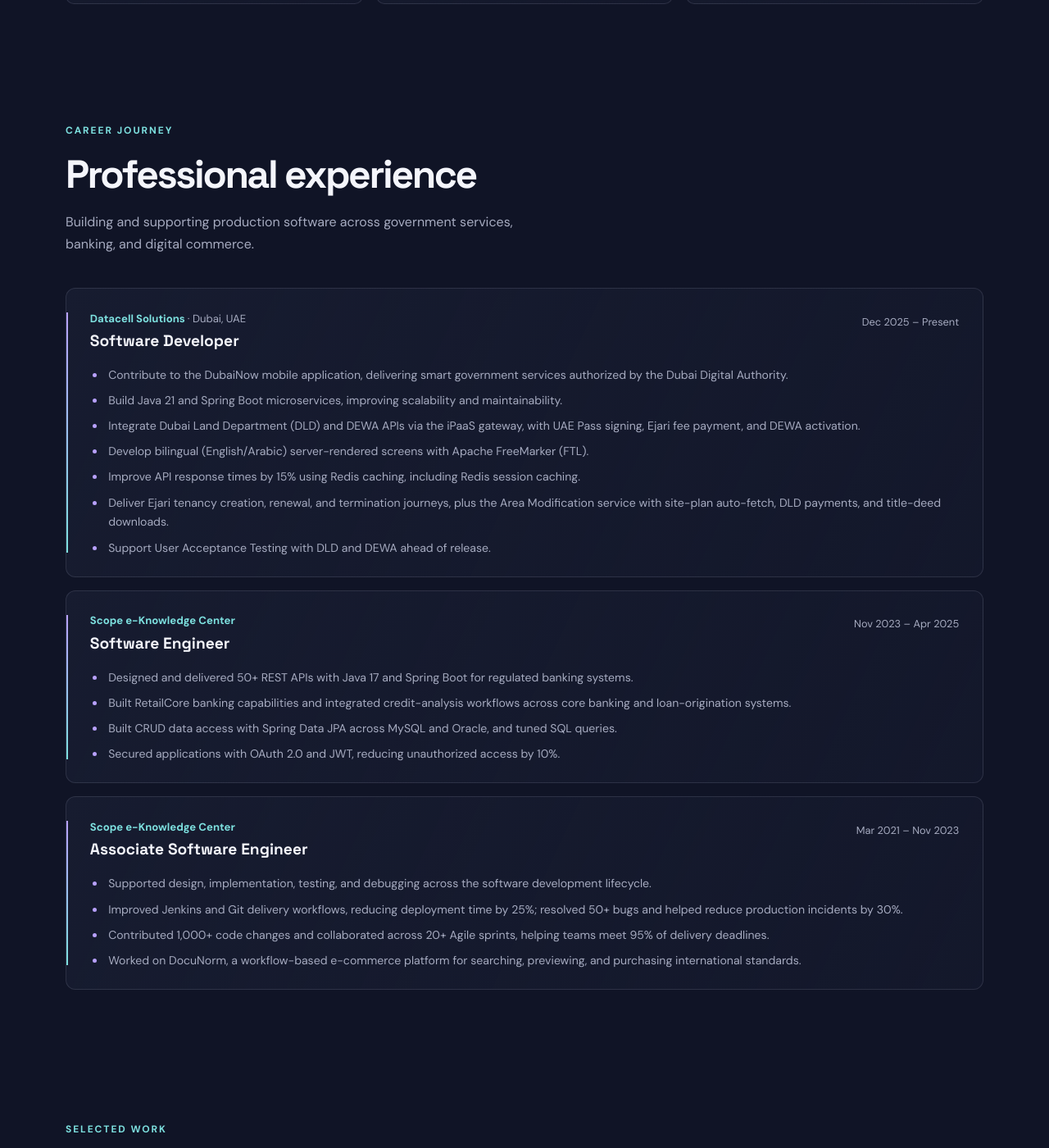
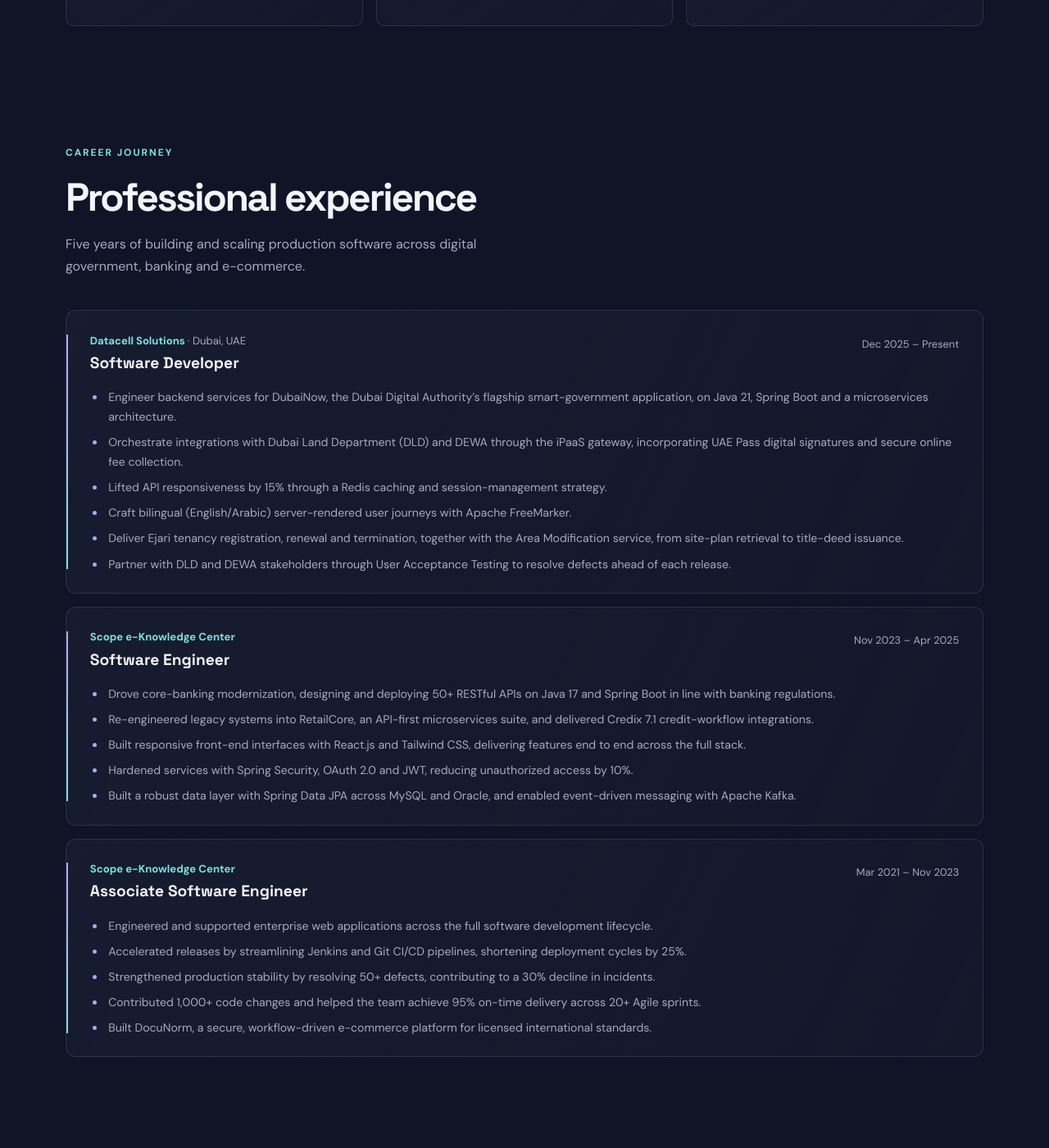
Before and after one commit to yuvaranianbu27/yuvaranianbu27, a Jekyll site: the page built from index.md, in a window 1280 px wide and 1400 px high, scrolled down 2005 px. Shown: the whole window at 82% size. Built offline with Jekyll 4.4.1, drawn with Linux system fonts in a browser that asks for light colours; some of the changed text lies outside the part shown.

Commit message:
Enhance portfolio and profile README content (#2)
Reposition as Full Stack and Java Backend Engineer, polish all copy,
add impact highlights and full experience section, refresh banner.

```diff
--- a/_config.yml
+++ b/_config.yml
@@ -1,5 +1,5 @@
-title: Yuvarani Anbu | Java Developer & Backend Engineer
-description: Java developer and backend engineer with 5 years of experience building Spring Boot microservices, secure APIs, and digital services.
+title: Yuvarani Anbu | Full Stack & Java Backend Engineer
+description: Full stack and Java backend engineer with five years of experience building secure Spring Boot microservices, React interfaces and digital-government services in Dubai.
 url: https://yuvaranianbu27.github.io
 baseurl: /yuvaranianbu27
 markdown: kramdown
--- a/index.md
+++ b/index.md
@@ -1,21 +1,21 @@
 ---
 layout: default
-title: Yuvarani Anbu | Java Developer & Backend Engineer
-description: Java developer and backend engineer with 5 years of experience building Spring Boot microservices, secure APIs, and digital services.
+title: Yuvarani Anbu | Full Stack & Java Backend Engineer
+description: Full stack and Java backend engineer with five years of experience building secure Spring Boot microservices, React interfaces and digital-government services in Dubai.
 ---
 
 <section class="hero" id="about">
   <div class="hero-content">
-    <p class="eyebrow"><span class="status-dot"></span> Java Developer · Software Engineer · Backend Engineer</p>
+    <p class="eyebrow"><span class="status-dot"></span> Full Stack Engineer · Java Backend Engineer</p>
     <h1>Hi, I’m <span>Yuvarani Anbu.</span></h1>
-    <p class="hero-copy">I build secure, scalable, high-performance Java services and API-driven products. Over 5 years in software development, I’ve delivered banking integrations and digital government services with Spring Boot, microservices, and a focus on measurable improvements.</p>
+    <p class="hero-copy">I architect secure, scalable Java services and craft the interfaces that bring them to life. Over five years, I’ve delivered core-banking platforms and smart-government services for Dubai, combining Spring Boot microservices, React and a relentless focus on measurable impact.</p>
     <div class="hero-actions">
       <a class="button button-primary" href="#experience">Explore my experience <span aria-hidden="true">↓</span></a>
       <a class="button button-secondary" href="mailto:yuvaranianbu27@gmail.com">Get in touch <span aria-hidden="true">↗</span></a>
     </div>
     <div class="hero-meta">
-      <span>Java 8 · 17 · 21</span>
-      <span>Spring Boot &amp; microservices</span>
+      <span>Java 21 · Spring Boot</span>
+      <span>React · Microservices</span>
       <span>Dubai, UAE</span>
     </div>
   </div>
@@ -52,11 +52,11 @@ description: Java developer and backend engineer with 5 years of experience buil
 <section class="section about-section">
   <div class="section-heading">
     <p class="eyebrow">Backend engineering</p>
-    <h2>Reliable systems, <span>real-world impact.</span></h2>
+    <h2>End-to-end engineering, <span>real-world impact.</span></h2>
   </div>
   <div class="about-copy">
-    <p>I’m a Java developer with 5 years of experience designing and delivering backend services, REST APIs, and distributed microservices for government and banking products. My work spans Java 8, 17, and 21; Spring Boot; database integrations; application security; and frontend components when a feature needs them.</p>
-    <p>I enjoy taking complex workflows from integration through delivery—writing high-quality, well-tested code, optimising database connections and application performance, and solving ambitious problems alongside high-calibre teams in fast-paced environments.</p>
+    <p>I’m a full stack and Java backend engineer with five years of experience architecting secure, resilient platforms for the government and banking sectors. Today, I engineer Java 21 and Spring Boot microservices for DubaiNow, the Dubai Digital Authority’s flagship smart-government application, integrating Dubai Land Department, DEWA and UAE Pass services that residents rely on every day.</p>
+    <p>I enjoy owning features end to end, from API design and data modelling to responsive, bilingual interfaces built with React and FreeMarker. I take pride in clean, well-tested code, close collaboration with stakeholders and solutions that deliver measurable business outcomes.</p>
   </div>
 </section>
 
@@ -85,7 +85,7 @@ description: Java developer and backend engineer with 5 years of experience buil
   <div class="section-heading">
     <p class="eyebrow">My toolkit</p>
     <h2>Skills &amp; technologies</h2>
-    <p class="section-intro">A practical toolkit for building, securing, integrating, and delivering production software.</p>
+    <p class="section-intro">A versatile, production-proven toolkit for designing, securing, integrating and shipping software across the full stack.</p>
   </div>
   <div class="skill-grid">
     <article class="skill-card">
@@ -96,22 +96,22 @@ description: Java developer and backend engineer with 5 years of experience buil
     <article class="skill-card">
       <span class="card-number">02</span>
       <h3>Microservices &amp; APIs</h3>
-      <p>RESTful APIs · Spring Cloud Gateway · Kafka · Redis · Eureka Discovery · service integrations</p>
+      <p>RESTful API design · Spring Cloud Gateway · Apache Kafka · Redis · Eureka · iPaaS and government-service integrations</p>
     </article>
     <article class="skill-card">
       <span class="card-number">03</span>
       <h3>Frontend</h3>
-      <p>React · Redux · FreeMarker (FTL) · Material UI · Tailwind CSS · HTML5 · CSS3 · JavaScript</p>
+      <p>React.js · Redux · JavaScript · FreeMarker (English/Arabic) · Tailwind CSS · Material UI · HTML5 · CSS3</p>
     </article>
     <article class="skill-card">
       <span class="card-number">04</span>
       <h3>Databases</h3>
-      <p>MySQL · Oracle · SQL · Spring Data JPA · Hibernate ORM · database and query optimization</p>
+      <p>MySQL · Oracle · MongoDB · Spring Data JPA · Hibernate ORM · SQL tuning and optimization</p>
     </article>
     <article class="skill-card">
       <span class="card-number">05</span>
       <h3>Security &amp; quality</h3>
-      <p>Spring Security · OAuth 2.0 · JWT · JUnit · Mockito · Swagger · API documentation</p>
+      <p>Spring Security · OAuth 2.0 · JWT · UAE Pass · JUnit · Mockito · Swagger / OpenAPI</p>
     </article>
     <article class="skill-card">
       <span class="card-number">06</span>
@@ -125,7 +125,7 @@ description: Java developer and backend engineer with 5 years of experience buil
   <div class="section-heading">
     <p class="eyebrow">Career journey</p>
     <h2>Professional experience</h2>
-    <p class="section-intro">Building and supporting production software across government services, banking, and digital commerce.</p>
+    <p class="section-intro">Five years of building and scaling production software across digital government, banking and e-commerce.</p>
   </div>
   <div class="experience-list">
     <article class="experience-card">
@@ -137,13 +137,12 @@ description: Java developer and backend engineer with 5 years of experience buil
         <p class="experience-date">Dec 2025 – Present</p>
       </div>
       <ul>
-        <li>Contribute to the DubaiNow mobile application, delivering smart government services authorized by the Dubai Digital Authority.</li>
-        <li>Build Java 21 and Spring Boot microservices, improving scalability and maintainability.</li>
-        <li>Integrate Dubai Land Department (DLD) and DEWA APIs via the iPaaS gateway, with UAE Pass signing, Ejari fee payment, and DEWA activation.</li>
-        <li>Develop bilingual (English/Arabic) server-rendered screens with Apache FreeMarker (FTL).</li>
-        <li>Improve API response times by 15% using Redis caching, including Redis session caching.</li>
-        <li>Deliver Ejari tenancy creation, renewal, and termination journeys, plus the Area Modification service with site-plan auto-fetch, DLD payments, and title-deed downloads.</li>
-        <li>Support User Acceptance Testing with DLD and DEWA ahead of release.</li>
+        <li>Engineer backend services for DubaiNow, the Dubai Digital Authority’s flagship smart-government application, on Java 21, Spring Boot and a microservices architecture.</li>
+        <li>Orchestrate integrations with Dubai Land Department (DLD) and DEWA through the iPaaS gateway, incorporating UAE Pass digital signatures and secure online fee collection.</li>
+        <li>Lifted API responsiveness by 15% through a Redis caching and session-management strategy.</li>
+        <li>Craft bilingual (English/Arabic) server-rendered user journeys with Apache FreeMarker.</li>
+        <li>Deliver Ejari tenancy registration, renewal and termination, together with the Area Modification service, from site-plan retrieval to title-deed issuance.</li>
+        <li>Partner with DLD and DEWA stakeholders through User Acceptance Testing to resolve defects ahead of each release.</li>
       </ul>
     </article>
     <article class="experience-card">
@@ -155,10 +154,11 @@ description: Java developer and backend engineer with 5 years of experience buil
         <p class="experience-date">Nov 2023 – Apr 2025</p>
       </div>
       <ul>
-        <li>Designed and delivered 50+ REST APIs with Java 17 and Spring Boot for regulated banking systems.</li>
-        <li>Built RetailCore banking capabilities and integrated credit-analysis workflows across core banking and loan-origination systems.</li>
-        <li>Built CRUD data access with Spring Data JPA across MySQL and Oracle, and tuned SQL queries.</li>
-        <li>Secured applications with OAuth 2.0 and JWT, reducing unauthorized access by 10%.</li>
+        <li>Drove core-banking modernization, designing and deploying 50+ RESTful APIs on Java 17 and Spring Boot in line with banking regulations.</li>
+        <li>Re-engineered legacy systems into RetailCore, an API-first microservices suite, and delivered Credix 7.1 credit-workflow integrations.</li>
+        <li>Built responsive front-end interfaces with React.js and Tailwind CSS, delivering features end to end across the full stack.</li>
+        <li>Hardened services with Spring Security, OAuth 2.0 and JWT, reducing unauthorized access by 10%.</li>
+        <li>Built a robust data layer with Spring Data JPA across MySQL and Oracle, and enabled event-driven messaging with Apache Kafka.</li>
       </ul>
     </article>
     <article class="experience-card">
@@ -170,10 +170,11 @@ description: Java developer and backend engineer with 5 years of experience buil
         <p class="experience-date">Mar 2021 – Nov 2023</p>
       </div>
       <ul>
-        <li>Supported design, implementation, testing, and debugging across the software development lifecycle.</li>
-        <li>Improved Jenkins and Git delivery workflows, reducing deployment time by 25%; resolved 50+ bugs and helped reduce production incidents by 30%.</li>
-        <li>Contributed 1,000+ code changes and collaborated across 20+ Agile sprints, helping teams meet 95% of delivery deadlines.</li>
-        <li>Worked on DocuNorm, a workflow-based e-commerce platform for searching, previewing, and purchasing international standards.</li>
+        <li>Engineered and supported enterprise web applications across the full software development lifecycle.</li>
+        <li>Accelerated releases by streamlining Jenkins and Git CI/CD pipelines, shortening deployment cycles by 25%.</li>
+        <li>Strengthened production stability by resolving 50+ defects, contributing to a 30% decline in incidents.</li>
+        <li>Contributed 1,000+ code changes and helped the team achieve 95% on-time delivery across 20+ Agile sprints.</li>
+        <li>Built DocuNorm, a secure, workflow-driven e-commerce platform for licensed international standards.</li>
       </ul>
     </article>
   </div>
@@ -183,7 +184,7 @@ description: Java developer and backend engineer with 5 years of experience buil
   <div class="section-heading">
     <p class="eyebrow">Selected work</p>
     <h2>Products &amp; projects</h2>
-    <p class="section-intro">A mix of public projects and professional product work across digital services, banking, and developer tools.</p>
+    <p class="section-intro">A selection of professional products and personal projects spanning digital government, banking, AI and e-commerce.</p>
   </div>
   <div class="project-grid">
     <article class="project-card project-government">
@@ -204,14 +205,14 @@ description: Java developer and backend engineer with 5 years of experience buil
       <div class="project-topline"><span>AI · Productivity</span><span aria-hidden="true">03</span></div>
       <div class="project-icon" aria-hidden="true">✳</div>
       <h3>Email Reply Genie</h3>
-      <p>An AI-powered assistant that helps craft thoughtful, tone-aware replies to emails.</p>
+      <p>An AI-powered assistant that drafts thoughtful, tone-aware email replies in seconds.</p>
       <a href="https://github.com/yuvaranianbu27/email-reply-genie" aria-label="View Email Reply Genie on GitHub">View project <span aria-hidden="true">→</span></a>
     </article>
     <article class="project-card project-store">
       <div class="project-topline"><span>Full stack · E-commerce</span><span aria-hidden="true">04</span></div>
       <div class="project-icon" aria-hidden="true">◇</div>
       <h3>YR Store</h3>
-      <p>A full-stack e-commerce platform focused on a smooth and intuitive shopping experience.</p>
+      <p>A full-stack e-commerce application pairing a React storefront with a Spring Boot REST API for a smooth, intuitive shopping experience.</p>
       <a href="https://github.com/yuvaranianbu27/Yr-Store" aria-label="View YR Store on GitHub">View project <span aria-hidden="true">→</span></a>
     </article>
     <article class="project-card project-docunorm">
@@ -280,7 +281,7 @@ description: Java developer and backend engineer with 5 years of experience buil
 <section class="contact-section" id="contact">
   <p class="eyebrow">Have a project in mind?</p>
   <h2>Let’s build something <span>meaningful.</span></h2>
-  <p>I’m open to connecting about software development, collaboration, and career opportunities.</p>
+  <p>I’m always glad to talk about full stack and backend engineering, digital-government platforms or new career opportunities.</p>
   <div class="contact-actions">
     <a class="button button-light" href="mailto:yuvaranianbu27@gmail.com">Email me <span aria-hidden="true">↗</span></a>
     <a class="button button-linkedin" href="https://www.linkedin.com/in/yuvaranianbu" target="_blank" rel="noopener noreferrer" aria-label="Connect with Yuvarani Anbu on LinkedIn">
```
Also changed, not shown: other parts of index.md (+1 -1 lines), README.md, assets/images/profile-banner.svg.
